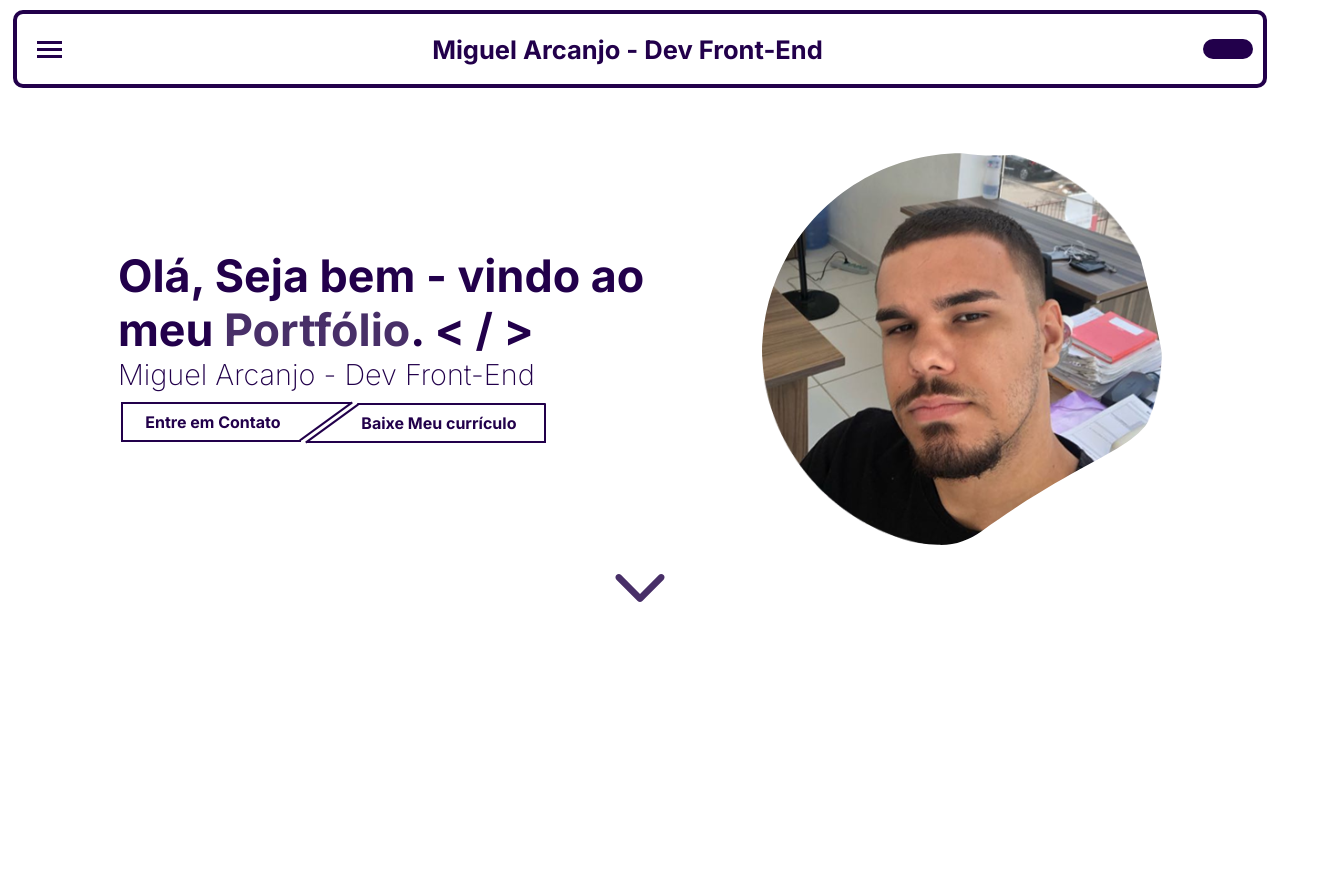
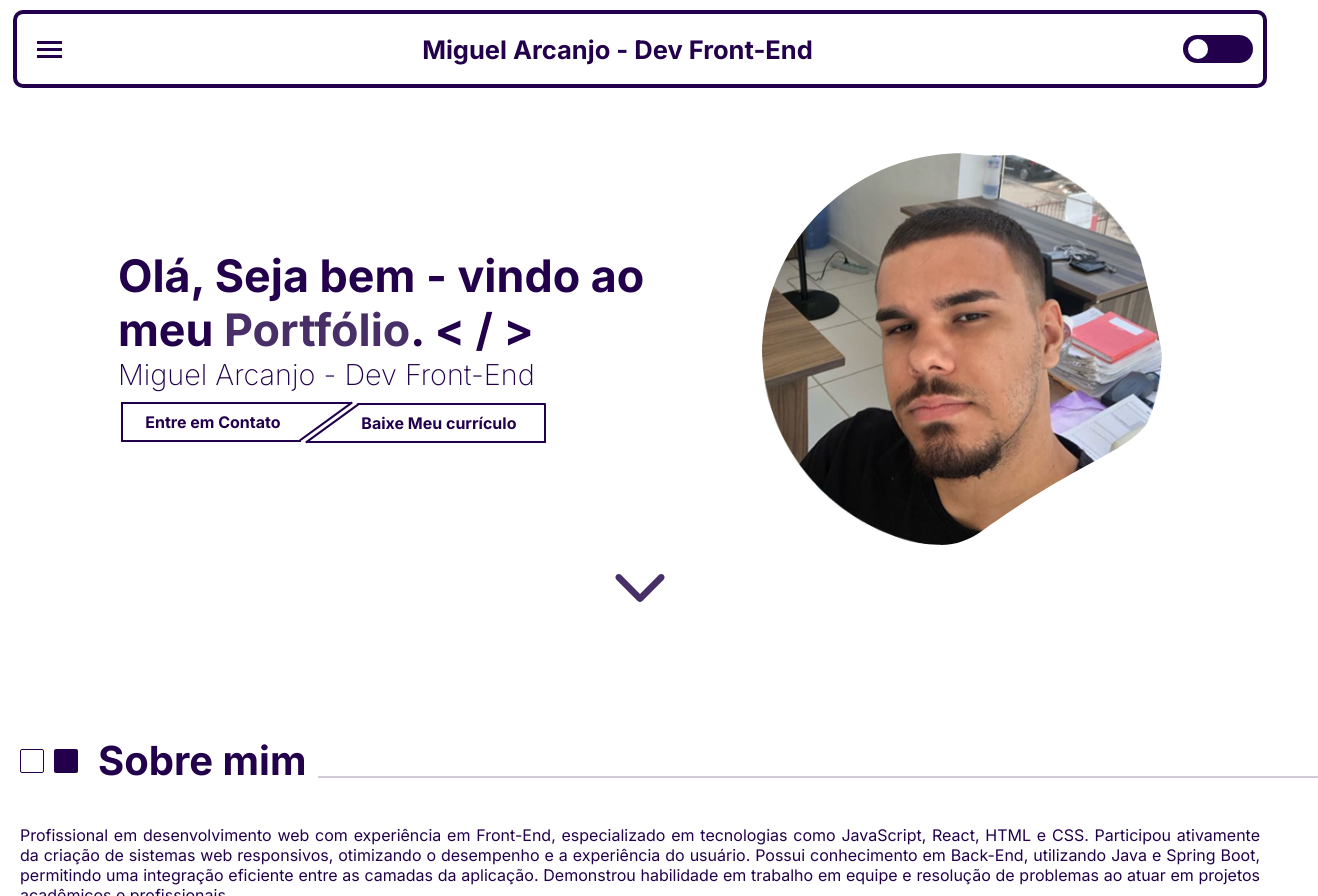
Before and after one commit to MiguellArcanjo/MeuPortfolio, a Next.js app in the folder my-portfolio/: page / in a window 1280 px wide. Shown: the top 896 px of the page, 1318 px wide, since content can reach past the window. Before the commit the page ends 800 px from the top, so only its background shows below. Built offline with nearby package versions, Linux system fonts and the light colour scheme.

Commit message:
feat/Finalização da section AboutMe

```diff
--- a/my-portfolio/src/app/page.tsx
+++ b/my-portfolio/src/app/page.tsx
@@ -1,6 +1,7 @@
 import "./page.css"
 import { Nav } from "@/components/Nav/nav";
 import { Introduciton } from "@/components/Introduction/Introduction";
+import { AboutMe } from "@/components/AboutMe/aboutMe";
 
 export default function Home() {
   return (
@@ -11,6 +12,7 @@ export default function Home() {
 
       <main>
         <Introduciton />
+        <AboutMe />
       </main>
     </div>
   );
--- /dev/null
+++ b/my-portfolio/src/components/AboutMe/aboutMe.css
@@ -0,0 +1,62 @@
+.container-AboutMe {
+    width: 100%;
+    margin-top: 100px;
+}
+
+.titleAboutMe {
+    display: flex;
+    align-items: center;
+    gap: 10px;
+    padding: 20px;
+}
+
+.titleAboutMe h2 {
+    color: #22004B;
+    font-weight: bold;
+    position: relative;
+    font-size: 40px;
+    margin-left:10PX;
+    /* display: flex; */
+}
+
+.titleAboutMe h2 span {
+    height: 2px;
+    background-color: #482F68;
+    opacity: 25%;
+    width: 1000px;
+    display: block;
+    position: absolute;
+    left: 220px;
+    bottom: 7px;
+    flex-grow: 1
+}
+
+.squareWhite {
+    height: 24px;
+    width: 24px;
+    border: 1.5px solid #22004B;
+    border-radius: 2px;
+}
+
+.squarePurple {
+    height: 24px;
+    width: 24px;
+    background-color: #22004B;
+    border-radius: 2px;
+}
+
+.paragrafoAboutMe {
+    padding: 20px;
+    display: flex;
+    gap: 20px;
+    color: #22004B;
+    font-size: 16px;
+    text-align: justify;
+}
+
+@media (min-width: 1500px) {
+    .titleAboutMe h2 span {
+        width: 1550px;
+
+    }
+}
--- /dev/null
+++ b/my-portfolio/src/components/AboutMe/aboutMe.tsx
@@ -0,0 +1,17 @@
+import "./aboutMe.css";
+
+export function AboutMe() {
+    return (
+        <section className="container-AboutMe">
+            <div className="titleAboutMe">
+                <div className="squareWhite"></div>
+                <div className="squarePurple"></div>
+                <h2>Sobre mim <span></span></h2>
+            </div>
+            <div className="paragrafoAboutMe">
+                <p>Profissional em desenvolvimento web com experiência em Front-End, especializado em tecnologias como  JavaScript, React, HTML e CSS.   Participou ativamente da criação de sistemas web responsivos, otimizando o desempenho e a experiência do usuário.  Possui conhecimento em Back-End, utilizando Java e Spring Boot, permitindo uma integração eficiente entre as camadas  da aplicação. Demonstrou habilidade em trabalho em equipe e resolução de problemas ao atuar em projetos  acadêmicos e profissionais.</p>
+            </div>
+            <div></div>
+        </section>
+    )
+}
--- a/my-portfolio/src/components/Nav/nav.css
+++ b/my-portfolio/src/components/Nav/nav.css
@@ -33,7 +33,17 @@
 
 .buttonChangeColorBg {
     background-color: #22004B;
-    width: 50px;
+    width: 70px;
+    height: 28px;
+    border-radius: 20px;
+    cursor: pointer;
+}
+
+.ballChangeColor {
+    background-color: #fff;
+    width: 20px;
     height: 20px;
-    border-radius: 20px;
+    border-radius: 30px;
+    margin-top: 4px;
+    margin-left: 5px;
 }
--- a/my-portfolio/src/components/Nav/nav.tsx
+++ b/my-portfolio/src/components/Nav/nav.tsx
@@ -9,7 +9,9 @@ export function Nav() {
                 <span className="stripeBottom"></span>
             </div>
             <h1>Miguel Arcanjo - Dev Front-End</h1>
-            <div className="buttonChangeColorBg"></div>
+            <div className="buttonChangeColorBg">
+                <div className="ballChangeColor"></div>
+            </div>
         </nav>
     )
 }
```
